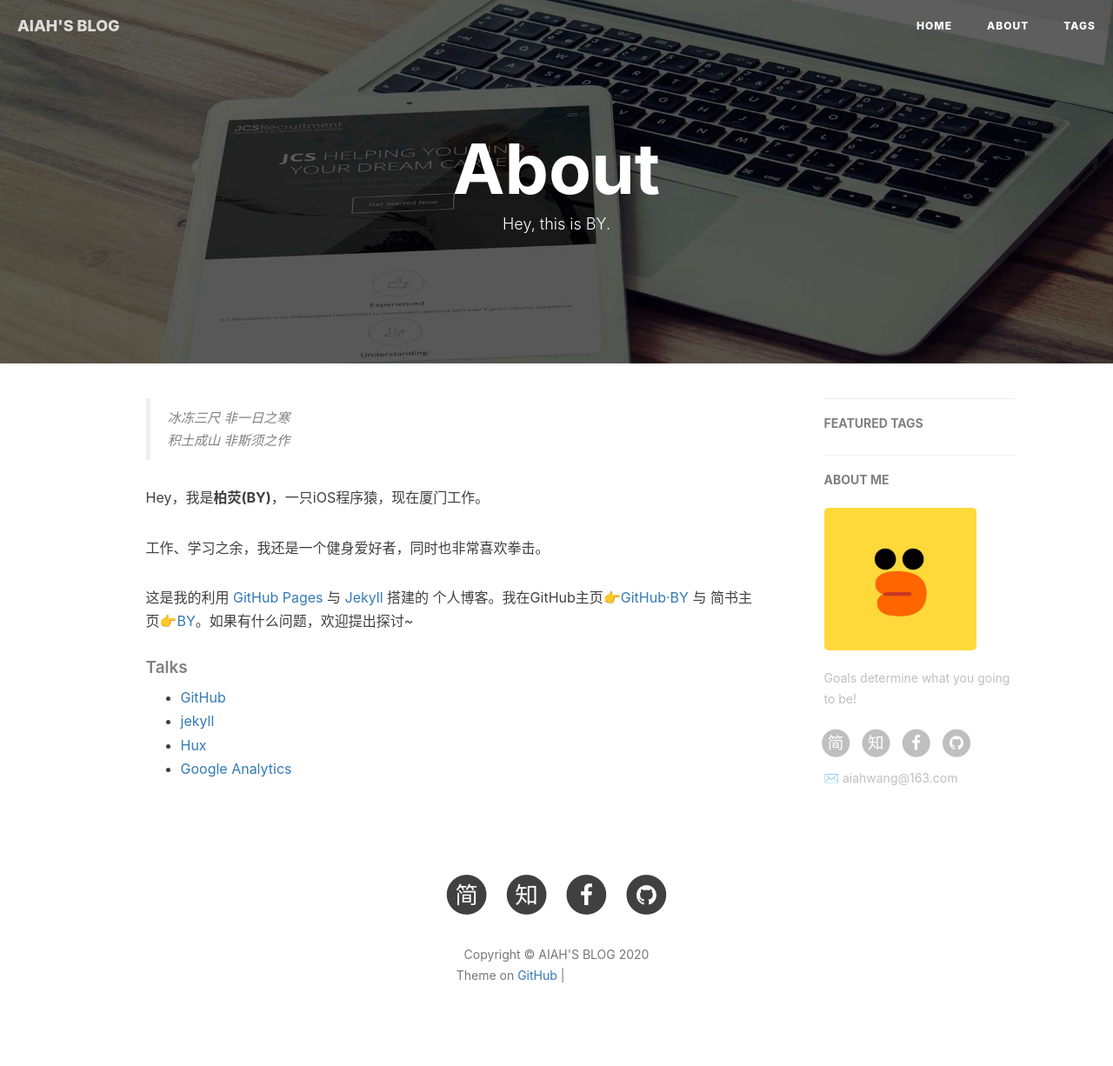
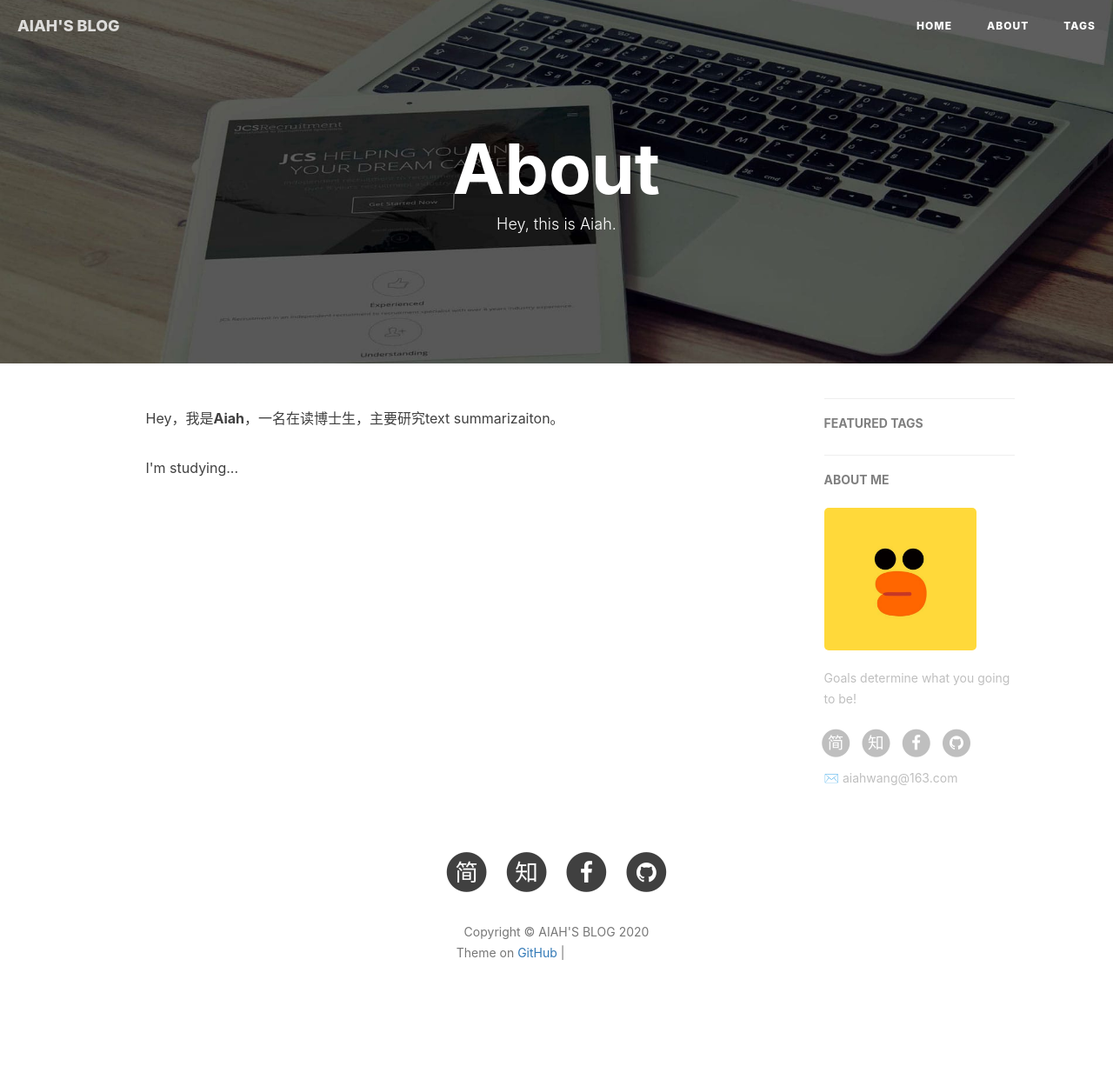
Before and after one commit to Aiah/aiah.github.io, a Jekyll site: the page built from about.html, in a window 1280 px wide. Shown: the whole page at 87% size. Built offline with Jekyll 4.4.1, drawn with Linux system fonts in a browser that asks for light colours; nearby versions of some CDN libraries; comment, search, counter and statistics services are not loaded; after the commit the page ends 1200 px from its top, so only the background shows below that; grey boxes are pictures that could not be loaded.

Commit message:
Update about.html

```diff
--- a/about.html
+++ b/about.html
@@ -1,7 +1,7 @@
 ---
 layout: page
 title: "About"
-description: "Hey, this is BY."
+description: "Hey, this is Aiah."
 header-img: "img/post-bg-rwd.jpg"
 ---
 
@@ -15,25 +15,9 @@ header-img: "img/post-bg-rwd.jpg"
 <div class="zh post-container">
 
     <!--copied from markdown -->
-    <blockquote><p>冰冻三尺 非一日之寒<br>
-    积土成山 非斯须之作</p></blockquote>
+    <p>Hey，我是<strong>Aiah</strong>，一名在读博士生，主要研究text summarizaiton。</p>
 
-    <p>Hey，我是<strong>柏荧(BY)</strong>，一只iOS程序猿，现在厦门工作。</p>
-
-    <p>工作、学习之余，我还是一个健身爱好者，同时也非常喜欢拳击。</p>
-
-    <p>这是我的利用 <a href="https://pages.github.com/">GitHub Pages</a> 与 <a href="http://jekyll.com.cn/">Jekyll</a> 搭建的 个人博客。我在GitHub主页<a href="https://github.com/qiubaiying">👉GitHub·BY</a> 与 简书主页<a href="https://http://www.jianshu.com/u/e71990ada2fd">👉BY</a>。如果有什么问题，欢迎提出探讨~</p>
-
-    <p></p>
-
-    <h5>Talks</h5>
-
-    <ul>
-        <li><a href="https://github.com">GitHub</a></li>
-        <li><a href="http://jekyll.com.cn/">jekyll</a></li>
-        <li><a href="http://huangxuan.me/">Hux</a></li>
-        <li><a href="https://analytics.google.com/analytics">Google Analytics</a></li>
-    </ul>
+    <p>I'm studying...</p>
 </div>
 
 <!-- English Version -->
```
